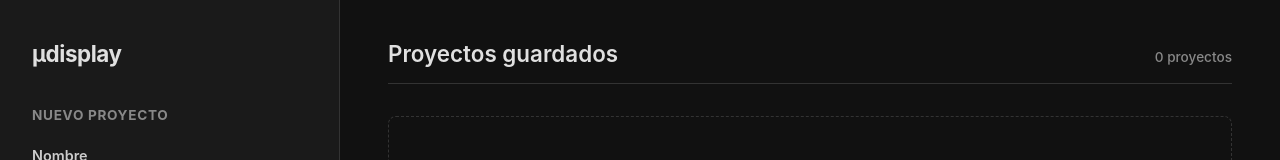
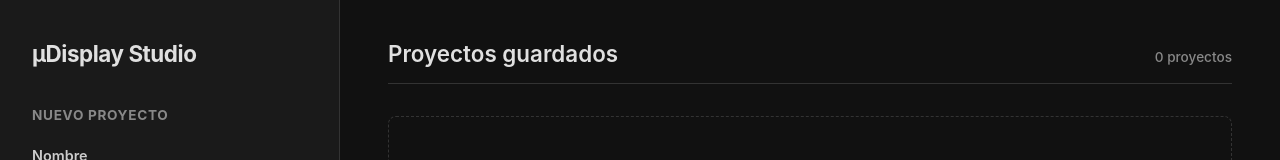
Before and after one commit to Helix128/microdisplay, a React (Vite) app: page / in a window 1280 px wide. Shown: the top 160 px of the page. Built offline with nearby package versions, Linux system fonts and the light colour scheme.

Commit message:
updated title uppercases + Studio

```diff
--- a/index.html
+++ b/index.html
@@ -4,7 +4,7 @@
     <meta charset="UTF-8" />
     <link rel="icon" type="image/svg+xml" href="/vite.svg" />
     <meta name="viewport" content="width=device-width, initial-scale=1.0" />
-    <title>µdisplay</title>
+    <title>µDisplay Studio</title>
   </head>
 
   <body>
--- a/src-tauri/tauri.conf.json
+++ b/src-tauri/tauri.conf.json
@@ -12,7 +12,7 @@
   "app": {
     "windows": [
       {
-        "title": "µdisplay",
+        "title": "µDisplay Studio",
         "width": 1280,
         "height": 720
       }
--- a/src/screens/StartScreen.tsx
+++ b/src/screens/StartScreen.tsx
@@ -147,7 +147,7 @@ export function StartScreen({ onCreateProject }: StartScreenProps) {
     <main className="start-shell">
       <aside className="start-sidebar">
         <div className="start-brand">
-          <h1>µdisplay</h1>
+          <h1>µDisplay Studio</h1>
         </div>
 
         <section className="start-create-panel">
```
Also changed, not shown: 1 other file (tests, documents, lock files or other folders).
